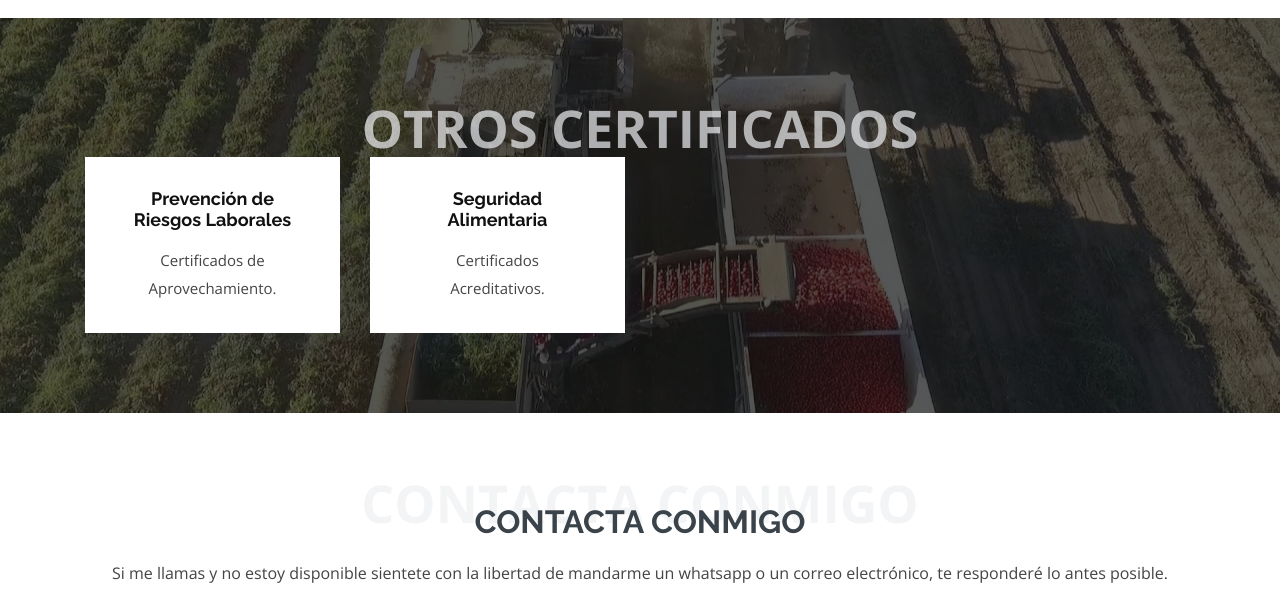
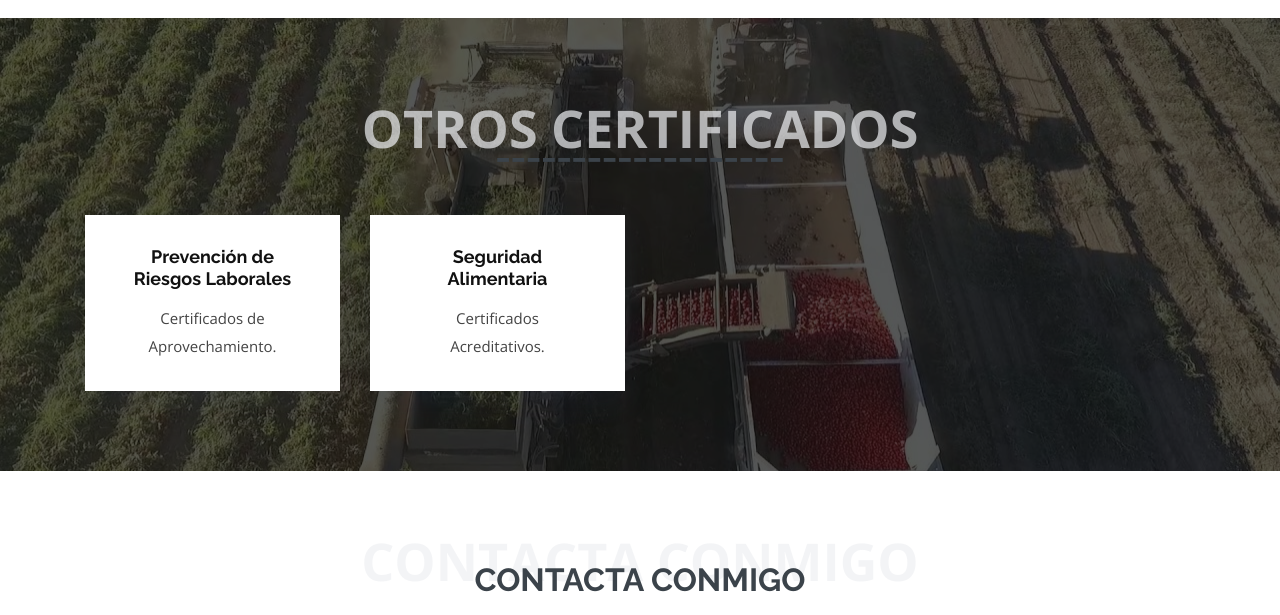
Before and after one commit to GermanSoldevilla/curriculum, a plain HTML site: page index.html in a window 1280 px wide. Shown: the part 3460-4075 px from the top of the page. Drawn offline with nearby package versions, Linux system fonts and the light colour scheme.

Commit message:
Update index.html

```diff
--- a/index.html
+++ b/index.html
@@ -305,6 +305,7 @@
 
         <div class="section-title">
           <span>Otros certificados</span>
+          <h2>___________________</h2>
         </div>
 
          <div class="row">
```
